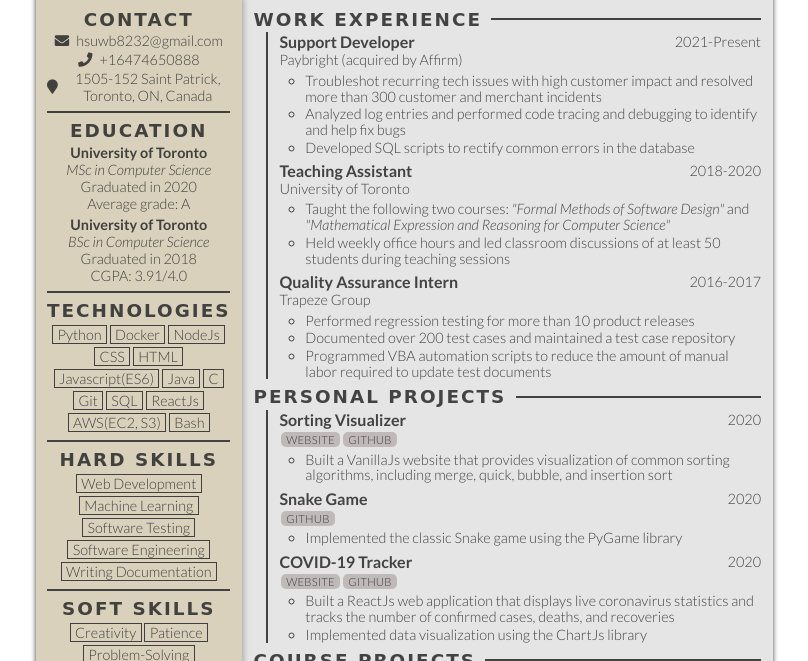
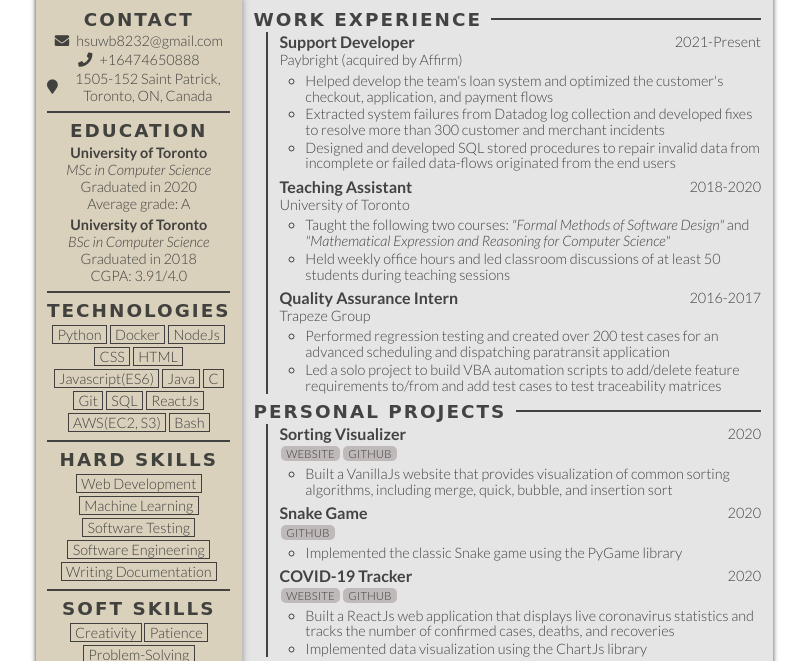
Before and after one commit to hsuweibo/Online-Resume, a plain HTML site: page index.html in a window 1280 px wide. Shown: the part 89-750 px from the top of the page, without its empty margins (236-1044 px from the left). Drawn offline with Linux system fonts and the light colour scheme; a web font is replaced by a local one.

Commit message:
Modified job descriptions

```diff
--- a/index.html
+++ b/index.html
@@ -147,16 +147,13 @@
                 </div>
                 <ul class="work-item__content list">
                   <li class="list__item">
-                    Troubleshot recurring tech issues with high customer impact
-                    and resolved more than 300 customer and merchant incidents
+                    Helped develop the team's loan system and optimized the customer's checkout, application, and payment flows
                   </li>
                   <li class="list__item">
-                    Analyzed log entries and performed code tracing and
-                    debugging to identify and help fix bugs
+                    Extracted system failures from Datadog log collection and developed fixes to resolve more than 300 customer and merchant incidents
                   </li>
                   <li class="list__item">
-                    Developed SQL scripts to rectify common errors in the
-                    database
+                    Designed and developed SQL stored procedures to repair invalid data from incomplete or failed data-flows originated from the end users
                   </li>
                 </ul>
               </div>
@@ -202,20 +199,14 @@
                 </div>
                 <ul class="work-item__content list">
                   <li class="list__item">
-                    Performed regression testing for more than 10 product
-                    releases
-                  </li>
-                  <li class="list__item">
-                    Documented over 200 test cases and maintained a test case
-                    repository
+                    Performed regression testing and created over 200 test cases for an advanced scheduling and dispatching paratransit application
                   </li>
                   <!-- <li class="list__item">
                     Designed more than 20 traceability matrices to track test
                     progress with respect to client requirements
                   </li> -->
                   <li class="list__item">
-                    Programmed VBA automation scripts to reduce the amount of
-                    manual labor required to update test documents
+                    Led a solo project to build VBA automation scripts to add/delete feature requirements to/from and add test cases to test traceability matrices
                   </li>
                 </ul>
               </div>
```
